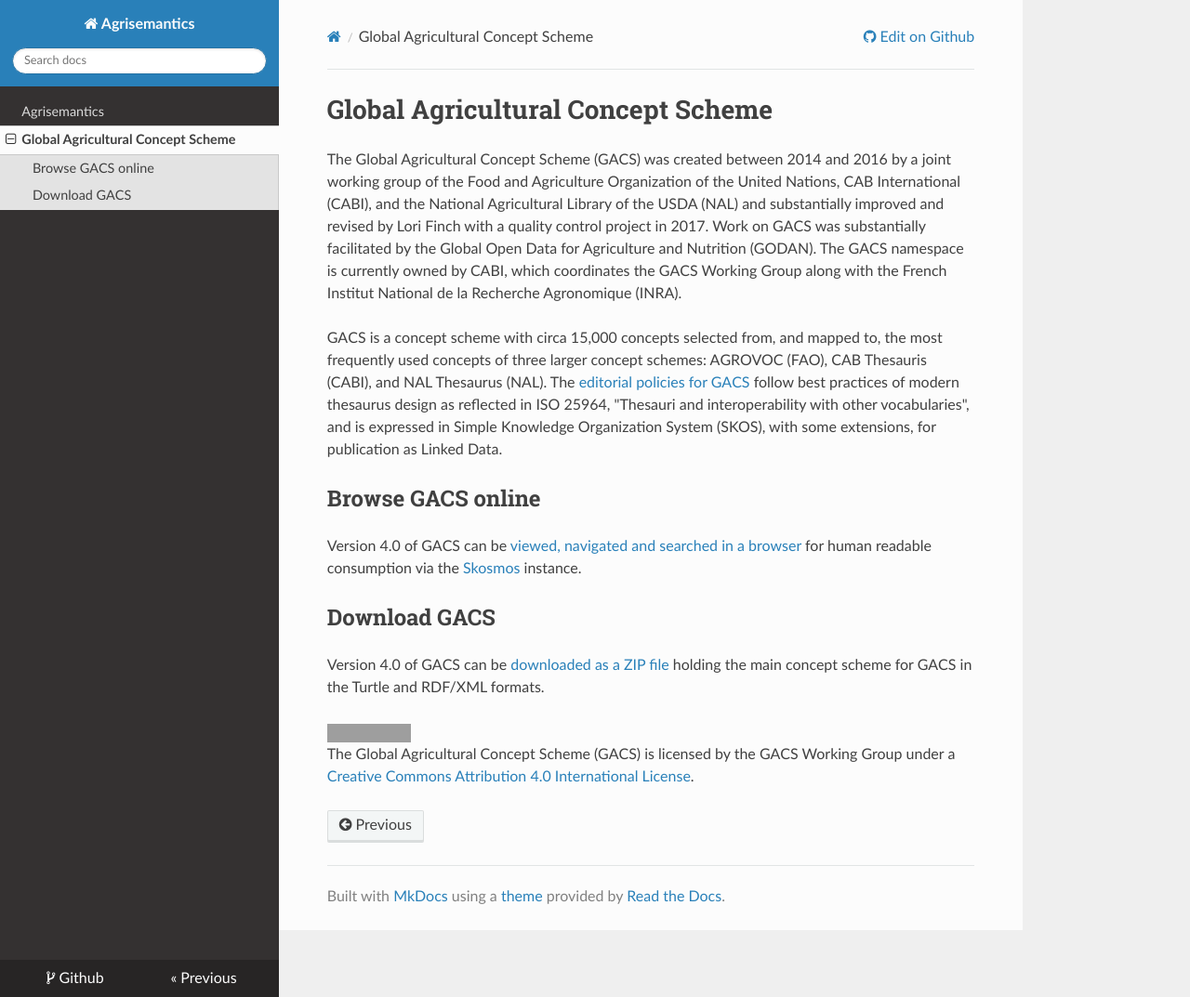
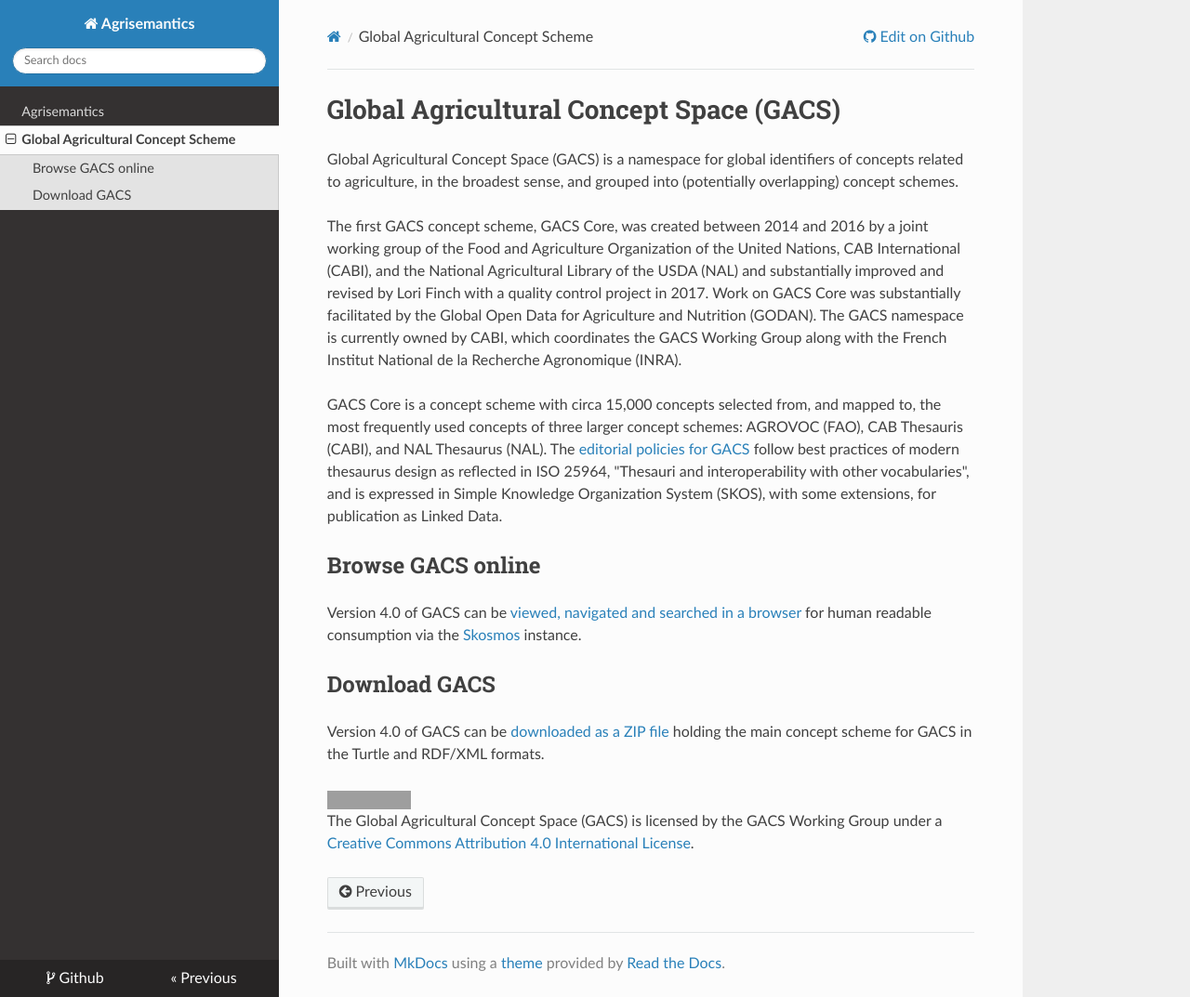
Before and after one commit to agrisemantics/website, an MkDocs documentation site: the page built from docs/GACS.md, in a window 1280 px wide and 1073 px high. Shown: the whole window at 93% size. Built offline with MkDocs 1.6.1, drawn with Linux system fonts in a browser that asks for light colours; nearby versions of some CDN libraries; grey boxes are pictures that could not be loaded.

Commit message:
Change "Global Agri Concept Scheme" to "...Space"

```diff
--- a/docs/GACS.md
+++ b/docs/GACS.md
@@ -1,8 +1,10 @@
-# Global Agricultural Concept Scheme
+# Global Agricultural Concept Space (GACS)
 
-The Global Agricultural Concept Scheme (GACS) was created between 2014 and 2016 by a joint working group of the Food and Agriculture Organization of the United Nations, CAB International (CABI), and the National Agricultural Library of the USDA (NAL) and substantially improved and revised by Lori Finch with a quality control project in 2017.  Work on GACS was substantially facilitated by the Global Open Data for Agriculture and Nutrition (GODAN).  The GACS namespace is currently owned by CABI, which coordinates the GACS Working Group along with the French Institut National de la Recherche Agronomique (INRA).
+Global Agricultural Concept Space (GACS) is a namespace for global identifiers of concepts related to agriculture, in the broadest sense, and grouped into (potentially overlapping) concept schemes.
 
-GACS is a concept scheme with circa 15,000 concepts selected from, and mapped to, the most frequently used concepts of three larger concept schemes: AGROVOC (FAO), CAB Thesauris (CABI), and NAL Thesaurus (NAL).  The [editorial policies for GACS](http://agrisemantics.org/gacs-qip/) follow best practices of modern thesaurus design as reflected in ISO 25964, "Thesauri and interoperability with other vocabularies", and is expressed in Simple Knowledge Organization System (SKOS), with some extensions, for publication as Linked Data.
+The first GACS concept scheme, GACS Core, was created between 2014 and 2016 by a joint working group of the Food and Agriculture Organization of the United Nations, CAB International (CABI), and the National Agricultural Library of the USDA (NAL) and substantially improved and revised by Lori Finch with a quality control project in 2017.  Work on GACS Core was substantially facilitated by the Global Open Data for Agriculture and Nutrition (GODAN).  The GACS namespace is currently owned by CABI, which coordinates the GACS Working Group along with the French Institut National de la Recherche Agronomique (INRA).
+
+GACS Core is a concept scheme with circa 15,000 concepts selected from, and mapped to, the most frequently used concepts of three larger concept schemes: AGROVOC (FAO), CAB Thesauris (CABI), and NAL Thesaurus (NAL).  The [editorial policies for GACS](http://agrisemantics.org/gacs-qip/) follow best practices of modern thesaurus design as reflected in ISO 25964, "Thesauri and interoperability with other vocabularies", and is expressed in Simple Knowledge Organization System (SKOS), with some extensions, for publication as Linked Data.
 
 ## Browse GACS online
 
@@ -12,4 +14,4 @@
 
 Version 4.0 of GACS can be [downloaded as a ZIP file](https://github.com/agrisemantics/website/blob/master/downloads/gacs-4.0.zip) holding the main concept scheme for GACS in the Turtle and RDF/XML formats.
 
-<a rel="license" href="http://creativecommons.org/licenses/by/4.0/"><img alt="Creative Commons License" style="border-width:0" src="https://i.creativecommons.org/l/by/4.0/88x31.png" /></a><br />The Global Agricultural Concept Scheme (GACS) is licensed by the GACS Working Group under a <a rel="license" href="http://creativecommons.org/licenses/by/4.0/">Creative Commons Attribution 4.0 International License</a>.
+<a rel="license" href="http://creativecommons.org/licenses/by/4.0/"><img alt="Creative Commons License" style="border-width:0" src="https://i.creativecommons.org/l/by/4.0/88x31.png" /></a><br />The Global Agricultural Concept Space (GACS) is licensed by the GACS Working Group under a <a rel="license" href="http://creativecommons.org/licenses/by/4.0/">Creative Commons Attribution 4.0 International License</a>.
```
